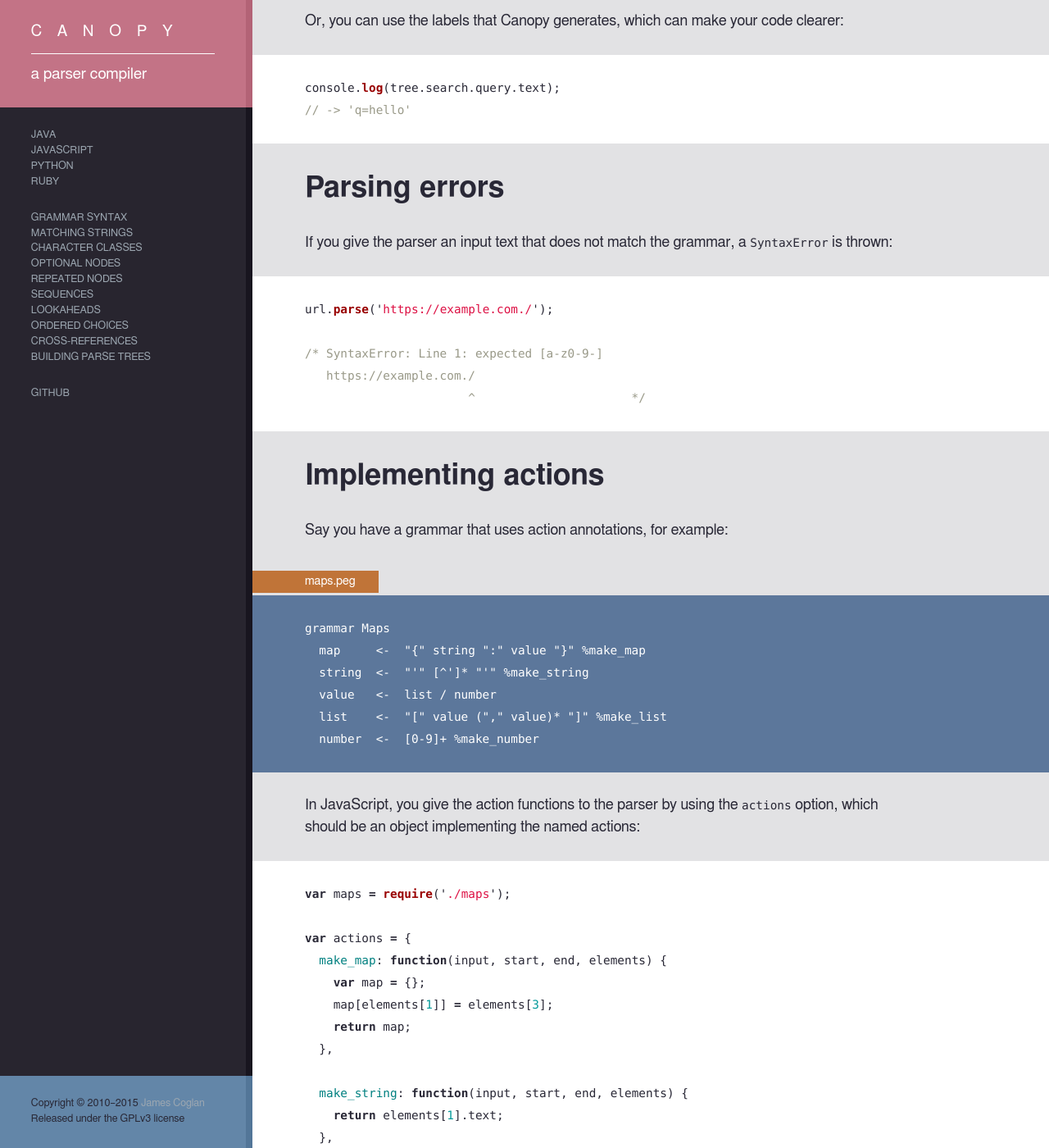
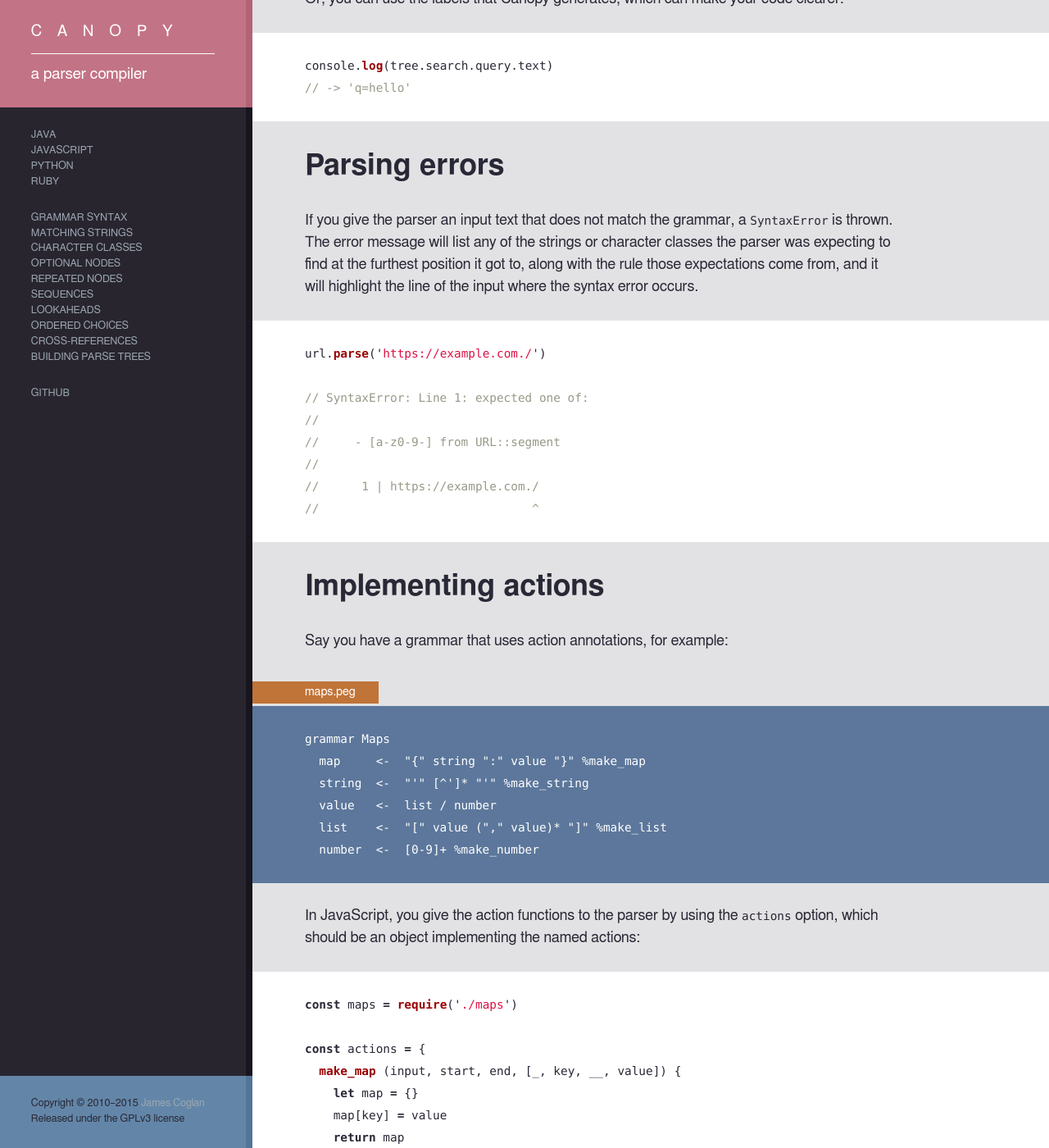
Before and after one commit to jcoglan/canopy, a Jekyll site: the page built from site/langs/javascript.md, in a window 1280 px wide and 1400 px high, scrolled down 1995 px. Shown: the whole window at 82% size. Built offline with Jekyll 4.4.1, drawn with Linux system fonts in a browser that asks for light colours; some of the changed text lies outside the part shown.

Commit message:
Update the language guides

````diff
--- a/site/langs/javascript.md
+++ b/site/langs/javascript.md
@@ -6,21 +6,20 @@
 ## JavaScript
 
 To get an overview of how to use Canopy with JavaScript, consider this example
-simplified grammar for URLs:
+of a simplified grammar for URLs:
 
 ###### url.peg
 
     grammar URL
-
-    url       <-  scheme "://" host pathname search hash?
-    scheme    <-  "http" "s"?
-    host      <-  hostname port?
-    hostname  <-  segment ("." segment)*
-    segment   <-  [a-z0-9-]+
-    port      <-  ":" [0-9]+
-    pathname  <-  "/" [^ ?]*
-    search    <-  ("?" query:[^ #]*)?
-    hash      <-  "#" [^ ]*
+      url       <-  scheme "://" host pathname search hash?
+      scheme    <-  "http" "s"?
+      host      <-  hostname port?
+      hostname  <-  segment ("." segment)*
+      segment   <-  [a-z0-9-]+
+      port      <-  ":" [0-9]+
+      pathname  <-  "/" [^ ?]*
+      search    <-  ("?" query:[^ #]*)?
+      hash      <-  "#" [^ ]*
 
 We can compile this grammar into a JavaScript module using `canopy`:
 
@@ -30,13 +29,13 @@
 works in Node and in the browser. Let's try it out:
 
 ```js
-var url = require('./url');
+const url = require('./url')
 
-var tree = url.parse('http://example.com/search?q=hello#page=1');
+let tree = url.parse('http://example.com/search?q=hello#page=1')
 
-tree.elements.forEach(function(node) {
-  console.log(node.offset, node.text);
-});
+for (let node of tree) {
+  console.log(node.offset, node.text)
+}
 
 /*  prints:
 
@@ -67,7 +66,7 @@
 You can use `elements` to walk into the structure of the tree:
 
 ```js
-console.log(tree.elements[4].elements[1].text);
+console.log(tree.elements[4].elements[1].text)
 // -> 'q=hello'
 ```
 
@@ -75,21 +74,27 @@
 clearer:
 
 ```js
-console.log(tree.search.query.text);
+console.log(tree.search.query.text)
 // -> 'q=hello'
 ```
 
 ## Parsing errors
 
 If you give the parser an input text that does not match the grammar, a
-`SyntaxError` is thrown:
+`SyntaxError` is thrown. The error message will list any of the strings or
+character classes the parser was expecting to find at the furthest position it
+got to, along with the rule those expectations come from, and it will highlight
+the line of the input where the syntax error occurs.
 
 ```js
-url.parse('https://example.com./');
+url.parse('https://example.com./')
 
-/* SyntaxError: Line 1: expected [a-z0-9-]
-   https://example.com./
-                       ^                      */
+// SyntaxError: Line 1: expected one of:
+//
+//     - [a-z0-9-] from URL::segment
+//
+//      1 | https://example.com./
+//                              ^
 ```
 
 ## Implementing actions
@@ -109,33 +114,32 @@
 `actions` option, which should be an object implementing the named actions:
 
 ```js
-var maps = require('./maps');
+const maps = require('./maps')
 
-var actions = {
-  make_map: function(input, start, end, elements) {
-    var map = {};
-    map[elements[1]] = elements[3];
-    return map;
+const actions = {
+  make_map (input, start, end, [_, key, __, value]) {
+    let map = {}
+    map[key] = value
+    return map
   },
 
-  make_string: function(input, start, end, elements) {
-    return elements[1].text;
+  make_string (input, start, end, [_, string]) {
+    return string.text
   },
 
-  make_list: function(input, start, end, elements) {
-    var list = [elements[1]];
-    elements[2].forEach(function(el) { list.push(el.value) });
-    return list;
+  make_list (input, start, end, [_, first, rest]) {
+    rest = [...rest].map((el) => el.value)
+    return [first, ...rest]
   },
 
-  make_number: function(input, start, end, elements) {
-    return parseInt(input.substring(start, end), 10);
+  make_number (input, start, end, _) {
+    return parseInt(input.substring(start, end), 10)
   }
-};
+}
 
-var result = maps.parse("{'ints':[1,2,3]}", {actions: actions});
+let result = maps.parse("{'ints':[1,2,3]}", { actions })
 
-console.log(result);
+console.log(result)
 // -> { ints: [ 1, 2, 3 ] }
 ```
 
@@ -153,16 +157,16 @@
 will be added to the nodes.
 
 ```js
-var words = require('./words');
+const words = require('./words')
 
-var types = {
+const types = {
   Extension: {
-    convert: function() {
-      return this.first.text + this.second.text.toUpperCase();
+    convert () {
+      return this.first.text + this.second.text.toUpperCase()
     }
   }
-};
+}
 
-words.parse('foobar', {types: types}).convert()
+words.parse('foobar', { types }).convert()
 // -> 'fooBAR'
 ```
````
Also changed, not shown: site/langs/java.md (+20 -17 lines), site/langs/python.md (+20 -15 lines), site/langs/ruby.md (+20 -15 lines).
